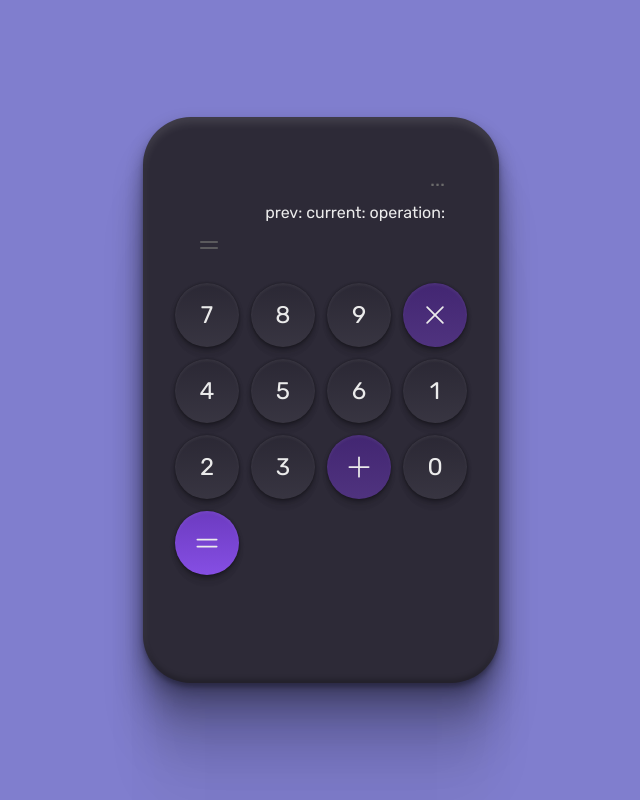
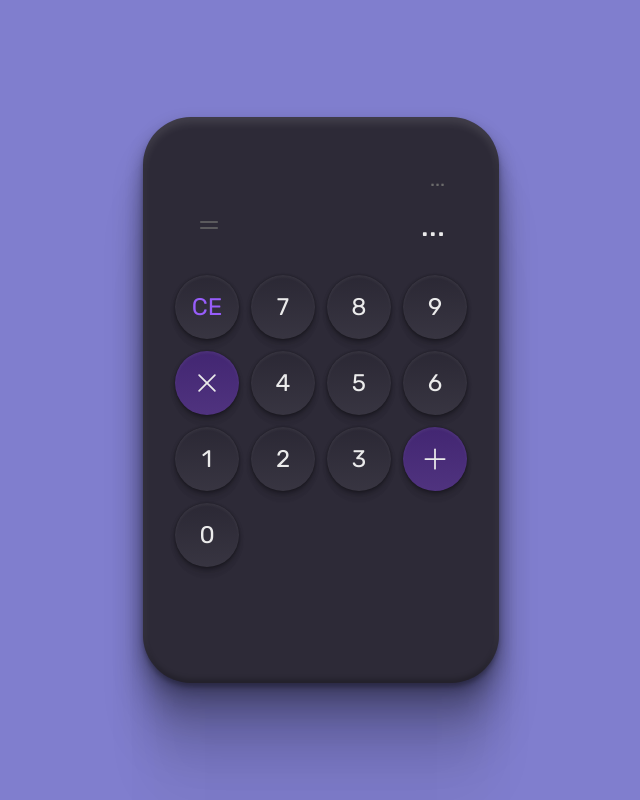
Before and after one commit to eduardamirelly/calculator-boracodar, a React (Vite) app: page / in a window 1280 px wide. Shown: the whole page, without its empty margins (319-959 px from the left). Built offline with nearby package versions, Linux system fonts and the light colour scheme.

Commit message:
:sparkles: add handleClearAll

```diff
--- a/src/components/CalculatorDisplay.tsx
+++ b/src/components/CalculatorDisplay.tsx
@@ -7,11 +7,6 @@ export function CalculatorDisplay() {
   return (
     <div className="head-calculator">
         <div className="head-calculator-operations">{operationsView}</div>
-        <div>
-          prev: {prevValue}
-          current: {currentValue}
-          operation: {operation}
-        </div>
         <div className="head-calculator-result">
           <span>
             <Equals size={24} color="#6B6B6B" />
--- a/src/components/CalculatorKeyboard.tsx
+++ b/src/components/CalculatorKeyboard.tsx
@@ -3,12 +3,12 @@ import { useCalculator } from "../hooks/useCalculator";
 import { Key } from "./Key";
 
 export function CalculatorKeyboard() {
-  const { handleKeyClickNumber, handleKeyClickOperation } = useCalculator();
+  const { handleKeyClickNumber, handleKeyClickOperation, handleClearAll } = useCalculator();
 
   return (
     <div className="body-calculator">
-      {/* <Key code="ce" keyName="CE" color="violet" />
-      <Key code="c" keyName="C" />
+      <Key code="ce" keyName="CE" color="violet" onKeyClick={handleClearAll} />
+      {/* <Key code="c" keyName="C" />
       <Key code="%" children={<Percent size={28} />} />
       <Key code="/" children={<Divide size={28} />} backgroundColor="2" /> */}
 
@@ -30,7 +30,7 @@ export function CalculatorKeyboard() {
       {/* <Key code="+-" children={<PlusMinus size={28} />} backgroundColor="2" /> */}
       <Key code="0" keyName="0" onKeyClick={handleKeyClickNumber} />
       {/* <Key code="," keyName="," /> */}
-      <Key code="=" children={<Equals size={28} />} backgroundColor="3" onKeyClick={handleKeyClickOperation} />
+      {/* <Key code="=" children={<Equals size={28} />} backgroundColor="3" onKeyClick={handleKeyClickOperation} /> */}
     </div>
   )
 }
--- a/src/contexts/calculatorContext.tsx
+++ b/src/contexts/calculatorContext.tsx
@@ -8,6 +8,7 @@ interface CalculatorContextType {
   result: string;
   handleKeyClickNumber: (keyCode: string) => void;
   handleKeyClickOperation: (keyCode: string) => void;
+  handleClearAll: () => void;
 }
 
 export const CalculatorContext = createContext<CalculatorContextType>({} as CalculatorContextType);
@@ -21,15 +22,23 @@ export function CalculatorContextProvider({children}: CalculatorContextProviderP
   const [currentValue, setCurrentValue] = useState('');
   const [operation, setOperation] = useState('');
   const [operationsView, setOperationsView] = useState('...');
-  const [result, setResult] = useState('');
+  const [result, setResult] = useState('...');
 
   const [operationSelect, setOperationSelect] = useState(false);
 
   const handleKeyClickNumber = (keyCode: string) => {
     setOperationsView(operationsView == '...' ? keyCode : `${operationsView} ${keyCode}`);
-    setPrevValue(prevValue ? prevValue : keyCode);
+    setPrevValue(keyCode);
     setCurrentValue(operation ? currentValue ? currentValue : keyCode : '');
     setResult(keyCode);
+  }
+
+  const handleClearAll = () => {
+    setPrevValue('');
+    setCurrentValue('');
+    setOperation('');
+    setOperationsView('...');
+    setResult('...');
   }
 
   const handleKeyClickOperation = (keyCode: string) => {
@@ -64,7 +73,8 @@ export function CalculatorContextProvider({children}: CalculatorContextProviderP
       operationsView,
       result,
       handleKeyClickNumber,
-      handleKeyClickOperation
+      handleKeyClickOperation,
+      handleClearAll,
     }}>
       {children}
     </CalculatorContext.Provider>
```
